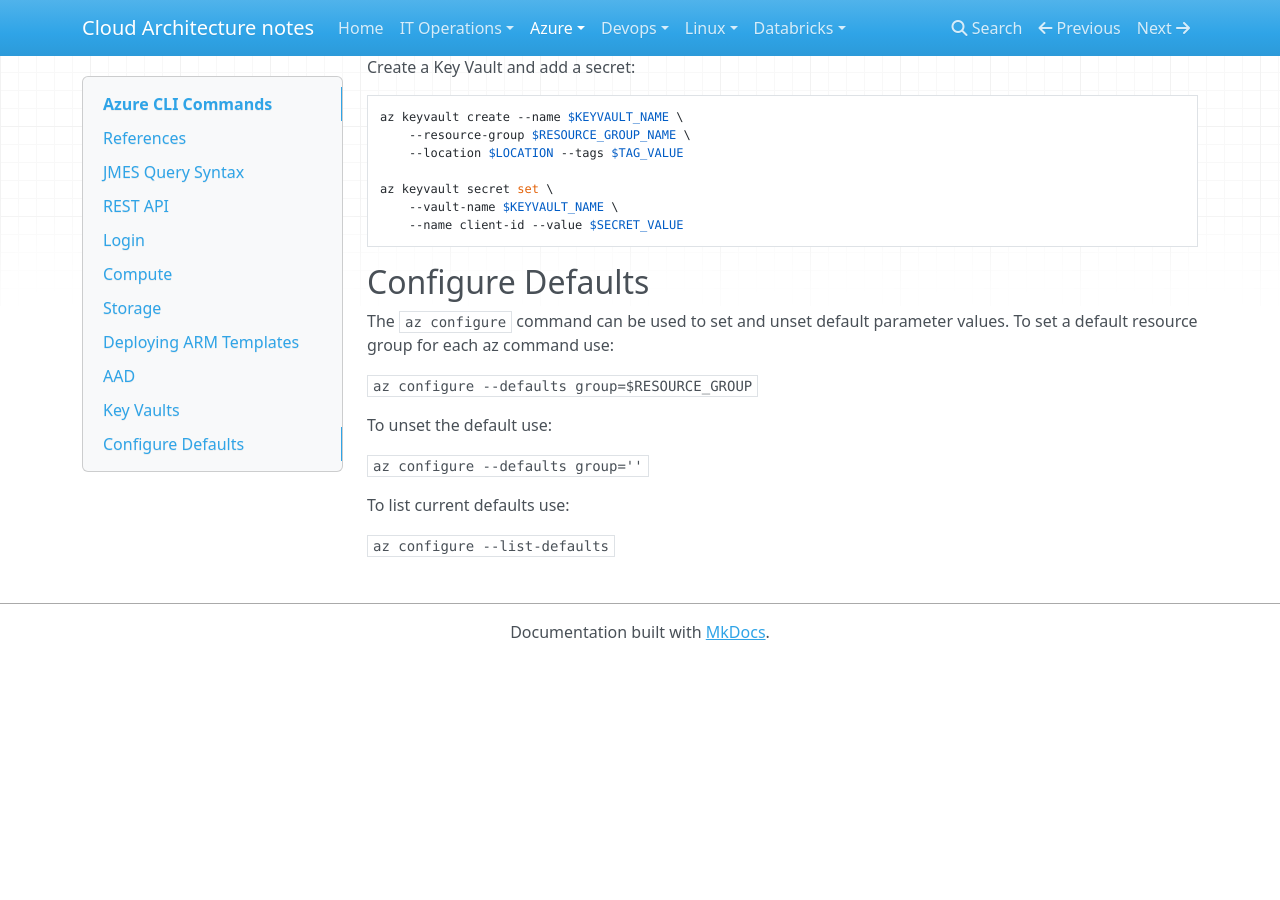
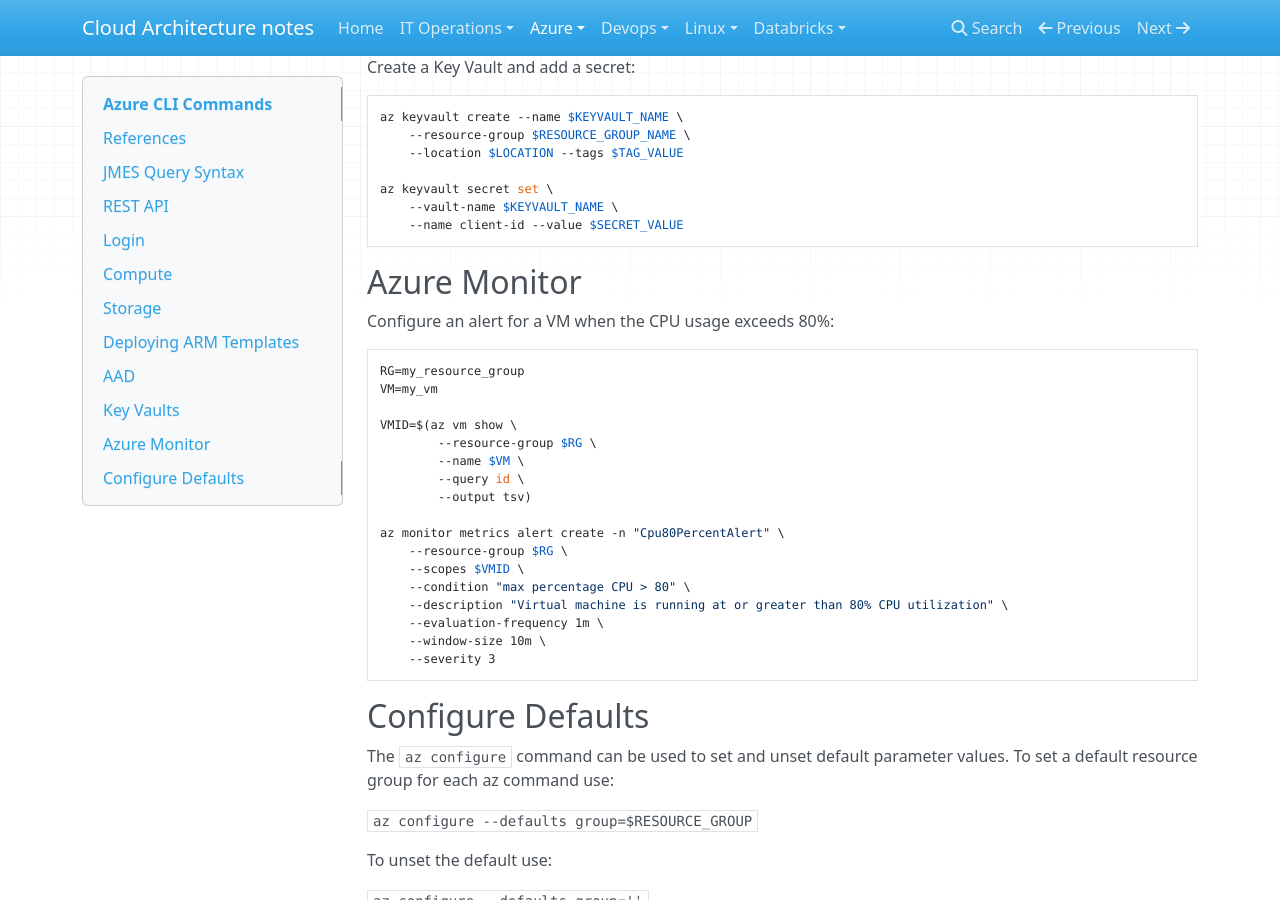
Before and after one commit to dram1964/cloudarchitect, an MkDocs documentation site: the page built from docs/azure/cli_commands.md, in a window 1280 px wide and 900 px high, scrolled down 9239 px. Built offline with MkDocs 1.6.1, drawn with Linux system fonts in a browser that asks for light colours; nearby versions of some CDN libraries; before the commit the page ends 9899 px from its top, so only the background shows below that.

Commit message:
Some more az104 notes and azure monitoring commands

````diff
--- a/docs/azure/cli_commands.md
+++ b/docs/azure/cli_commands.md
@@ -522,6 +522,30 @@
     --name client-id --value $SECRET_VALUE
 ```
 
+## Azure Monitor
+
+Configure an alert for a VM when the CPU usage exceeds 80%:
+
+```bash
+RG=my_resource_group
+VM=my_vm
+
+VMID=$(az vm show \
+        --resource-group $RG \
+        --name $VM \
+        --query id \
+        --output tsv)
+
+az monitor metrics alert create -n "Cpu80PercentAlert" \
+	--resource-group $RG \
+	--scopes $VMID \
+	--condition "max percentage CPU > 80" \
+	--description "Virtual machine is running at or greater than 80% CPU utilization" \
+	--evaluation-frequency 1m \
+	--window-size 10m \
+	--severity 3
+```
+
 ## Configure Defaults
 
 The `az configure` command can be used to set and unset default parameter values. To set
````
Also changed, not shown: docs/azure/az104.md (+10 -0 lines).
